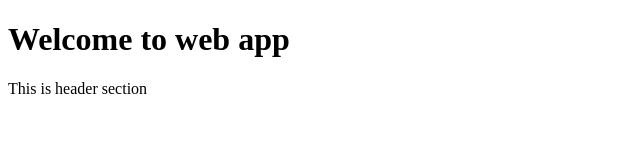
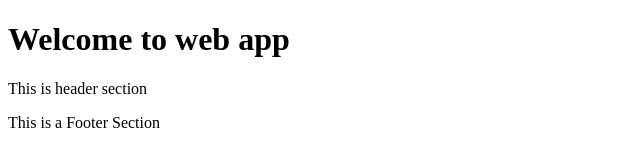
Before and after one commit to 5459208-dot/web-app-project, a plain HTML site: page index.html in a window 1280 px wide. Shown: the whole page, without its empty margins (0-640 px from the left). Drawn offline with Linux system fonts and the light colour scheme.

Commit message:
added Footer Section

```diff
--- a/index.html
+++ b/index.html
@@ -8,5 +8,6 @@
 <body>
     <h1>Welcome to web app</h1>
     <p>This is header section</p>
+    <p>This is a Footer Section</p>
 </body>
 </html>
```
